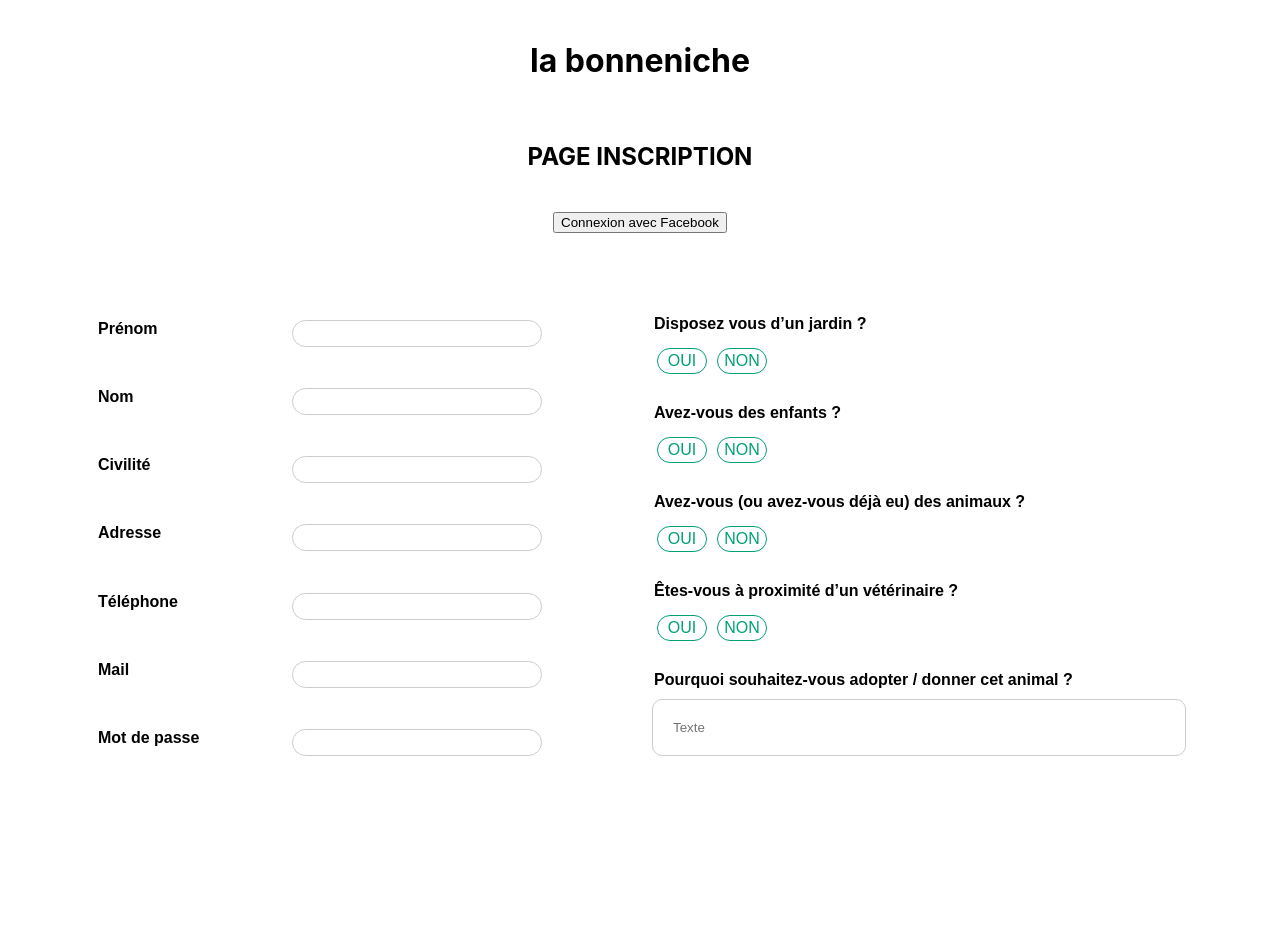
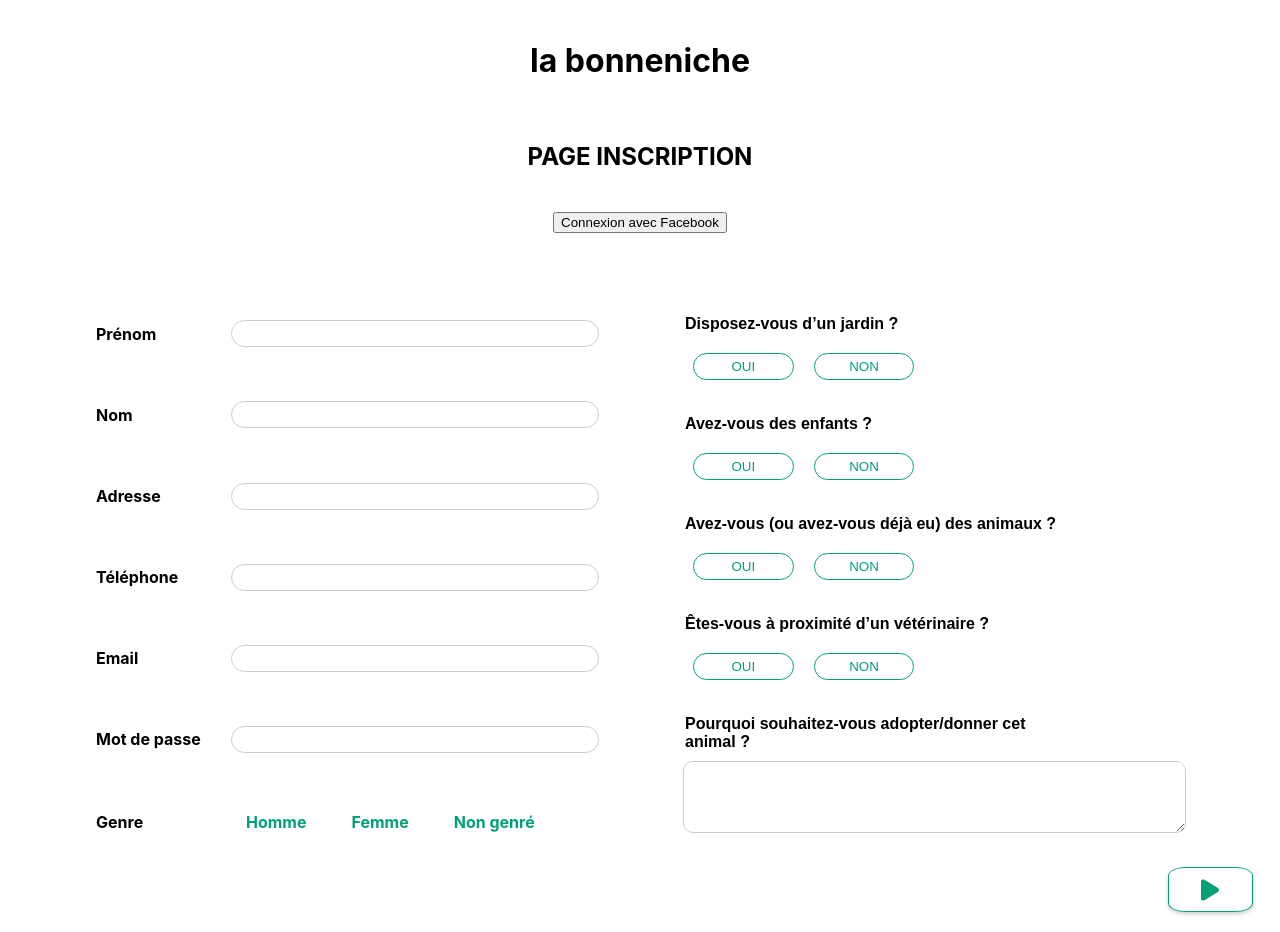
Before and after one commit to redaelmidaoui/labonneniche-frontend, a Next.js app: page /signup in a window 1280 px wide. Before the commit the page ends 800 px from the top, so only its background shows below. Built offline with nearby package versions, Linux system fonts and the light colour scheme.

Commit message:
add front

```diff
--- a/package.json
+++ b/package.json
@@ -9,6 +9,9 @@
     "lint": "next lint"
   },
   "dependencies": {
+    "@fortawesome/fontawesome-svg-core": "^6.7.2",
+    "@fortawesome/free-solid-svg-icons": "^6.7.2",
+    "@fortawesome/react-fontawesome": "^0.2.2",
     "@reduxjs/toolkit": "^2.6.0",
     "next": "12.1.6",
     "react": "18.1.0",
--- a/pages/signup.js
+++ b/pages/signup.js
@@ -1,109 +1,164 @@
+import { useState } from 'react';
 import Header from '../components/Header';
 import SocialLoginButtons from '../components/SocialLoginButtons';
 import styles from '../styles/Signup.module.css';
+import { FontAwesomeIcon } from '@fortawesome/react-fontawesome';
+import { faPlay } from '@fortawesome/free-solid-svg-icons';
 
 function SignUpPage() {
+    const [formData, setFormData] = useState({
+        firstname: '',
+        lastname: '',
+        gender: '',
+        adresse: '',
+        phoneNumber: '',
+        mail: '',
+        password: '',
+        registrationQuestionnaire: {
+            jardin: null,
+            enfants: null,
+            animaux: null,
+            veterinaire: null,
+            motivation: '',
+        },
+    });
+
+    const handleChange = (e) => {
+        const { name, value } = e.target;
+        setFormData({ ...formData, [name]: value });
+    };
+
+    const handleQuestionnaire = (question, value) => {
+        setFormData({
+            ...formData,
+            registrationQuestionnaire: {
+                ...formData.registrationQuestionnaire,
+                [question]: value,
+            },
+        });
+    };
+
+    const handleSubmit = () => {
+        fetch('http://localhost:3000/users/signup', {
+            method: 'POST',
+            headers: { 'Content-Type': 'application/json' },
+            body: JSON.stringify(formData),
+        })
+        .then(res => res.json())
+        .then(data => {
+            if (data.result) {
+                alert('Inscription réussie !');
+                setFormData({
+                    firstname: '',
+                    lastname: '',
+                    gender: '',
+                    adresse: '',
+                    phoneNumber: '',
+                    mail: '',
+                    password: '',
+                    registrationQuestionnaire: {
+                        jardin: null,
+                        enfants: null,
+                        animaux: null,
+                        veterinaire: null,
+                        motivation: '',
+                    },
+                });
+            } else {
+                alert(`Erreur : ${data.error}`);
+            }
+        })
+        .catch(err => console.error('Erreur fetch:', err));
+    };
+
     return (
         <div className={styles.signupContainer}>
             <Header />
             <h2>PAGE INSCRIPTION</h2>
             <SocialLoginButtons />
+
             <div className={styles.formWrapper}>
                 <div className={styles.leftContent}>
+                    {[
+                        { name: 'firstname', label: 'Prénom', placeholder: 'Ex : Jean' },
+                        { name: 'lastname', label: 'Nom', placeholder: 'Ex : Jacques' },
+                        { name: 'adresse', label: 'Adresse', placeholder: 'Ex : 12 rue des Lilas' },
+                        { name: 'phoneNumber', label: 'Téléphone', placeholder: 'Ex : 0601020304' },
+                        { name: 'mail', label: 'Email', placeholder: 'Ex : jeanjacques@mail.com' },
+                        { name: 'password', label: 'Mot de passe', type: 'password', placeholder: 'Créez votre mot de passe' },
+                    ].map(({ name, label, type = 'text' }) => (
+                        <fieldset key={name} className={styles.field}>
+                            <label className={styles.label}>{label}</label>
+                            <input
+                                className={styles.answer}
+                                type={type}
+                                name={name}
+                                value={formData[name]}
+                                onChange={handleChange}
+                            />
+                        </fieldset>
+                    ))}
+
                     <fieldset className={styles.field}>
-                    <label>
-                        <legend className={styles.legend}>Prénom<input className={styles.answer} type="text" /></legend>
+                        <label className={styles.label}>Genre</label>
+                        <div className={styles.radioGroup}>
+                            {['Homme', 'Femme', 'Non genré'].map(option => (
+                                <label key={option}>
+                                    <input
+                                        type="radio"
+                                        name="gender"
+                                        value={option}
+                                        checked={formData.gender === option}
+                                        onChange={handleChange}
+                                        className={styles.radioGroupOption}
+                                    />
+                                  <span>{option}</span>
                                 </label>
-                </fieldset>
-                <fieldset className={styles.field}>
-                    <label>
-                        <legend className={styles.legend}>Nom<input className={styles.answer} type="text" /></legend>
-                    </label>
-                </fieldset>
-                <fieldset className={styles.field}>
-                    <label>
-                        <legend className={styles.legend}>Civilité<input className={styles.answer} type="text" /></legend>
-                    </label>
-                </fieldset>
-                <fieldset className={styles.field}>
-                    <label>
-                        <legend className={styles.legend}>Adresse<input className={styles.answer} type="text" /></legend>
-                    </label>
-                </fieldset>
-                <fieldset className={styles.field}>
-                    <label>
-                        <legend className={styles.legend}>Téléphone<input className={styles.answer} type="text" /></legend>
-                    </label>
-                </fieldset>
-                <fieldset className={styles.field}>
-                    <label>
-                        <legend className={styles.legend}>Mail<input className={styles.answer} type="text" /></legend>
-                    </label>
-                </fieldset>
-                <fieldset className={styles.field}>
-                    <label>
-                        <legend className={styles.legend}>Mot de passe<input className={styles.answer} type="text" /></legend>
-                    </label>
+                            ))}
+                        </div>
                     </fieldset>
                 </div>
 
                 <div className={styles.rightContent}>
-                    <fieldset className={styles.questionBlock}>
-                        <legend className={styles.legend}>Disposez vous d’un jardin ?</legend>
+                    {[
+                        { question: 'jardin', label: 'Disposez-vous d’un jardin ?' },
+                        { question: 'enfants', label: 'Avez-vous des enfants ?' },
+                        { question: 'animaux', label: 'Avez-vous (ou avez-vous déjà eu) des animaux ?' },
+                        { question: 'veterinaire', label: 'Êtes-vous à proximité d’un vétérinaire ?' },
+                    ].map(({ question, label }) => (
+                        <fieldset key={question} className={styles.questionBlock}>
+                            <legend className={styles.legend}>{label}</legend>
                             <div className={styles.options}>
-                            <label>
-                                <button className={styles.button}>OUI</button>
-                            </label>
-                            <label>
-                                <button className={styles.button}>NON</button>
-                            </label>
+                                {['oui', 'non'].map(choice => (
+                                    <button
+                                        key={choice}
+                                        type="button"
+                                        className={`${styles.button} ${formData.registrationQuestionnaire[question] === choice ? styles.active : ''}`}
+                                        onClick={() => handleQuestionnaire(question, choice)}
+                                    >
+                                        {choice.toUpperCase()}
+                                    </button>
+                                ))}
                             </div>
                         </fieldset>
+                    ))}
+
                     <fieldset className={styles.questionBlock}>
-                        <legend className={styles.legend}>Avez-vous des enfants ?</legend>
-                        <div className={styles.options}>
-                            <label>
-                                <button className={styles.button}>OUI</button>
-                            </label>
-                            <label>
-                                <button className={styles.button}>NON</button>
-                            </label>
-                        </div>
-                    </fieldset>
-                    <fieldset className={styles.questionBlock}>
-                        <legend className={styles.legend}>Avez-vous (ou avez-vous déjà eu) des animaux ?</legend>
-                        <div className={styles.options}>
-                            <label>
-                                <button className={styles.button}>OUI</button>
-                            </label>
-                            <label>
-                                <button className={styles.button}>NON</button>
-                            </label>
-                        </div>
-                    </fieldset>
-                    <fieldset className={styles.questionBlock}>
-                        <legend className={styles.legend}>Êtes-vous à proximité d’un vétérinaire ?</legend>
-                        <div className={styles.options}>
-                            <label>
-                                <button button className={styles.button}>OUI</button>
-                            </label>
-                            <label>
-                                <button button className={styles.button}>NON</button>
-                            </label>
-                        </div>
-                    </fieldset>
-                    <fieldset className={styles.questionBlock}>
-                        <legend className={styles.legend}>Pourquoi souhaitez-vous adopter / donner cet animal ?</legend>
-                        <div>
-                            <label>
-                                <input className={styles.response} type="text" placeholder="Texte" />
-                            </label>
-                        </div>
+                        <legend className={styles.legend}>Pourquoi souhaitez-vous adopter/donner cet animal ?</legend>
+                        <textarea
+                            className={styles.response}
+                            value={formData.registrationQuestionnaire.motivation}
+                            onChange={(e) => handleQuestionnaire('motivation', e.target.value)}
+                        />
                     </fieldset>
                 </div>
             </div>
+
+            <button className={`${styles.submitButton}`} onClick={handleSubmit}>
+                <FontAwesomeIcon icon={faPlay} />
+            </button>
         </div>
-    )
+    );
 }
 
 export default SignUpPage;
--- a/styles/Signup.module.css
+++ b/styles/Signup.module.css
@@ -7,12 +7,13 @@
 }
 
 .rightContent {
+    margin-right: 5%;
     padding-top: 5%;
     width: 100%;
     display: flex;
     flex-direction: column;
     gap: 15px;
-    margin-right: 5%;
+    margin-left: 5%;
 }
 
 .leftContent {
@@ -23,6 +24,7 @@
     gap: 15px;
     justify-content: space-between;
     margin-left: 5%;
+    align-items: flex-start;
 }
 
 
@@ -45,22 +47,30 @@
     color: black;
     display: flex;
     justify-content: space-between;
-    margin-right: 15%;
+    margin-right: 20%;
     padding-right: 5px;
 }
 
-.answer {
-    border-radius: 20px;
-    width: 250px;
-    border: 1px solid #cccccc;
-    padding-left: 10px;
-    padding-top: 5px;
-    padding-bottom: 5px;
-    margin-left: 30px;
+.field {
+    display: flex;
+    align-items: center;
+    justify-content: flex-start;
+    gap: 15px;
+    width: 100%;
+    border: none;
 }
 
-.field {
-    border: none;
+.label {
+    font-weight: bold;
+    min-width: 120px;
+    text-align: left;
+}
+
+.answer {
+    flex: 1;
+    border-radius: 20px;
+    border: 1px solid #cccccc;
+    padding: 5px 10px;
 }
 
 .response {
@@ -71,30 +81,80 @@
 }
 
 .button {
-    width: 50px;
-    margin: 5px;
-    padding: 3px 3px;
-    font-size: 1rem;
-    font-weight: 500;
+    cursor: pointer;
+    padding: 5px 15px;
+    border: 1px solid #01A076;
+    background-color: white;
     color: #01A076;
+    border-radius: 20px;
+    transition: all 0.3s ease;
+    width: 20%;
+    margin: 2%;
+    text-align: center;
+    justify-content: center;
+    align-items: center;
+
+}
+
+.button.active {
+    background-color: #01A076;
+    color: white;
+    transform: scale(1.1);
+}
+
+.submitButton {
+    margin-left: 92%;
+    cursor: pointer;
+    padding: 8px 15px;
+    border: 1px solid #01A076;
     background-color: white;
-    border: none;
-    border-radius: 30px;
-    border: 1px solid #01A076;
+    color: #01A076;
+    border-radius: 20%;
+    transition: all 0.3s ease;
+    display: flex;
+    align-items: center;
+    justify-content: center;
+    font-size: 1.5rem;
+    width: 85px;
+    height: 45px;
+    box-shadow: 0 2px 4px rgba(0,0,0,0.2);
+}
+
+.submitButton:hover, .submitButton.active {
+    background-color: #01A076;
+    color: white;
+    transform: scale(1.1);
+}
+
+.radioGroup {
+    display: flex;
+    gap: 15px;
+}
+
+.radioGroup label {
+    display: flex;
+    align-items: center;
+    gap: 5px;
+    padding: 5px 15px;
+    border-radius: 20px;
     cursor: pointer;
-    box-shadow: Opx 4px 10px rgba(0, 0, 0, 0.3);
+    background-color: white;
+    color: #01A076;
+    font-weight: bold;
     transition: all 0.3s ease;
     text-align: center;
 }
 
-.button:hover {
-    color: white;
-    background-color: #01A076;
-    transform: translatY(-2px);
-    box-shadow: 0px 3px 6px Rgba(0, 0, 0, 0.4);
+/* Pour modifier les boutons radio, les vrais ont été cachés et remplacés par un style custom */
+
+.radioGroup input {
+    display: none;
 }
 
-.button:active {
-    transform: translateY(1px);
-    box-shadow: 0px 2px 6px rgba(0, 0, 0, 0.3);
+.radioGroup input:checked + span {
+    background-color: #01A076;
+    border: #01A076, 1px, solid;
+    border-radius: 15px;
+    padding: 5px;
+    color: white;
 }
```
Also changed, not shown: 1 other file (tests, documents, lock files or other folders). Lines whose indentation alone changed are shown as unchanged.
